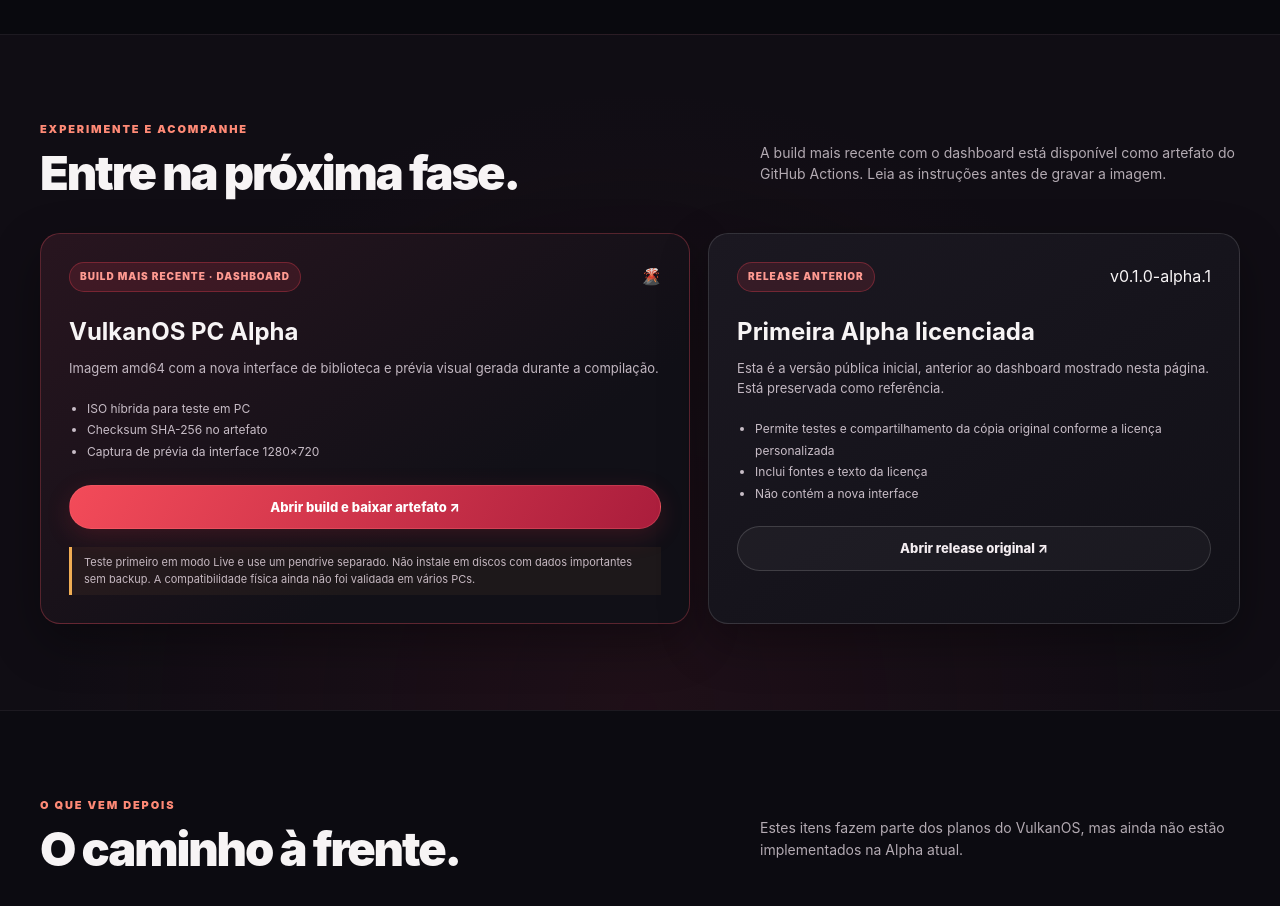
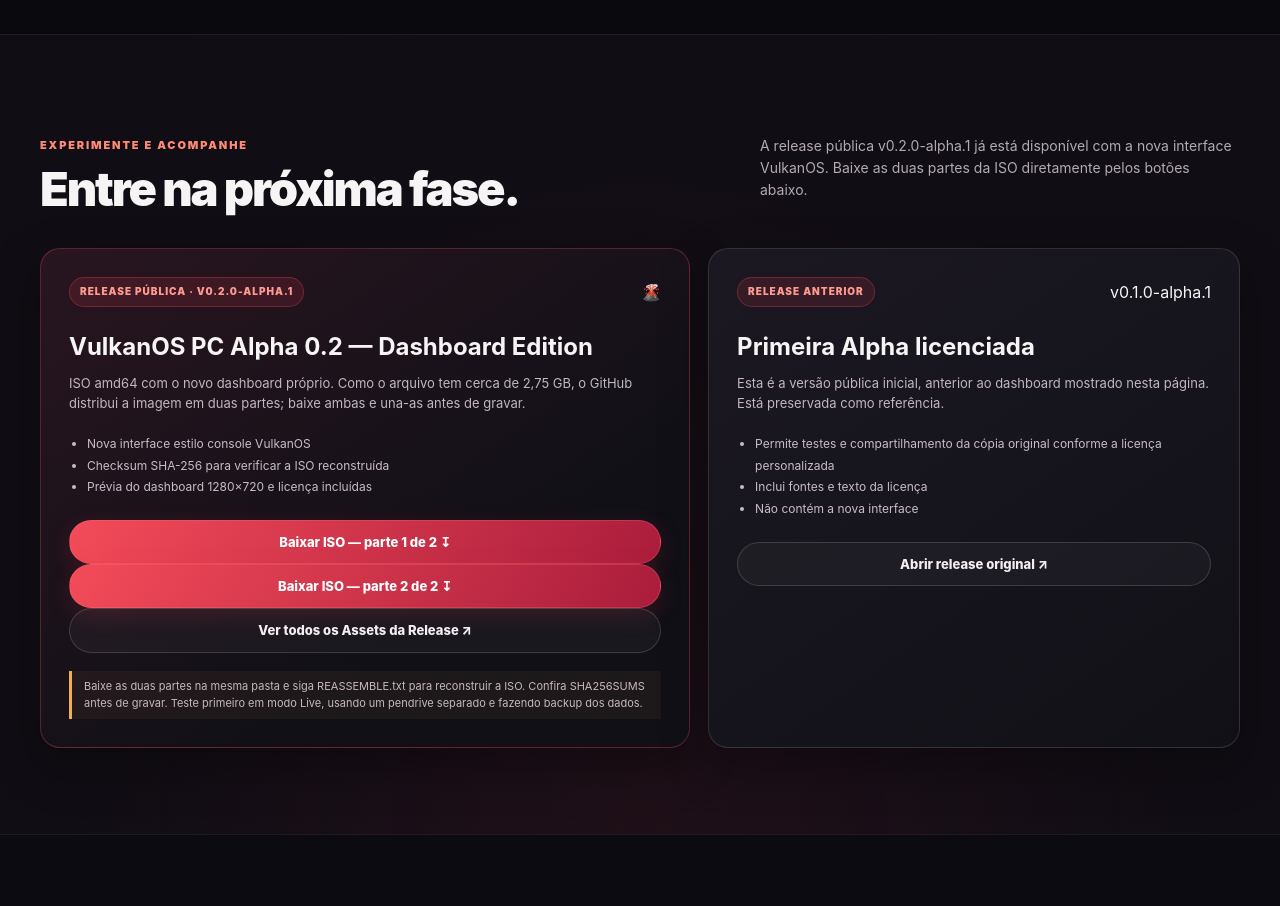
Before and after one commit to enzolas140-ai/vulkanos-flap, a plain HTML site: page index.html in a window 1280 px wide. Shown: the part 2920-3826 px from the top of the page. Drawn offline with Linux system fonts and the light colour scheme.

Commit message:
Atualiza download principal para VulkanOS PC Alpha 0.2

```diff
--- a/index.html
+++ b/index.html
@@ -284,16 +284,18 @@ footer{border-top:1px solid #ffffff13;padding:28px 0;color:#958a95;font-size:11p
   <div class="wrap">
     <div class="section-head">
       <div><div class="kicker">Experimente e acompanhe</div><h2>Entre na próxima fase.</h2></div>
-      <p class="section-intro">A build mais recente com o dashboard está disponível como artefato do GitHub Actions. Leia as instruções antes de gravar a imagem.</p>
+      <p class="section-intro">A release pública v0.2.0-alpha.1 já está disponível com a nova interface VulkanOS. Baixe as duas partes da ISO diretamente pelos botões abaixo.</p>
     </div>
     <div class="download-grid">
       <article class="download-card">
-        <div class="card-top"><span class="pill">Build mais recente · dashboard</span><span>🌋</span></div>
-        <h3>VulkanOS PC Alpha</h3>
-        <p>Imagem amd64 com a nova interface de biblioteca e prévia visual gerada durante a compilação.</p>
-        <ul><li>ISO híbrida para teste em PC</li><li>Checksum SHA-256 no artefato</li><li>Captura de prévia da interface 1280×720</li></ul>
-        <a class="btn btn-primary" href="https://github.com/enzolas140-ai/vulkanos-flap/actions/runs/45919988737" target="_blank" rel="noopener">Abrir build e baixar artefato ↗</a>
-        <div class="warning">Teste primeiro em modo Live e use um pendrive separado. Não instale em discos com dados importantes sem backup. A compatibilidade física ainda não foi validada em vários PCs.</div>
+        <div class="card-top"><span class="pill">Release pública · v0.2.0-alpha.1</span><span>🌋</span></div>
+        <h3>VulkanOS PC Alpha 0.2 — Dashboard Edition</h3>
+        <p>ISO amd64 com o novo dashboard próprio. Como o arquivo tem cerca de 2,75 GB, o GitHub distribui a imagem em duas partes; baixe ambas e una-as antes de gravar.</p>
+        <ul><li>Nova interface estilo console VulkanOS</li><li>Checksum SHA-256 para verificar a ISO reconstruída</li><li>Prévia do dashboard 1280×720 e licença incluídas</li></ul>
+        <a class="btn btn-primary" href="https://github.com/enzolas140-ai/vulkanos-flap/releases/download/v0.2.0-alpha.1/VulkanOS-PC-Alpha-0.2-amd64.iso.part-00">Baixar ISO — parte 1 de 2 ↧</a>
+        <a class="btn btn-primary" href="https://github.com/enzolas140-ai/vulkanos-flap/releases/download/v0.2.0-alpha.1/VulkanOS-PC-Alpha-0.2-amd64.iso.part-01">Baixar ISO — parte 2 de 2 ↧</a>
+        <a class="btn btn-secondary" href="https://github.com/enzolas140-ai/vulkanos-flap/releases/tag/v0.2.0-alpha.1" target="_blank" rel="noopener">Ver todos os Assets da Release ↗</a>
+        <div class="warning">Baixe as duas partes na mesma pasta e siga REASSEMBLE.txt para reconstruir a ISO. Confira SHA256SUMS antes de gravar. Teste primeiro em modo Live, usando um pendrive separado e fazendo backup dos dados.</div>
       </article>
       <article class="download-card secondary-card">
         <div class="card-top"><span class="pill">Release anterior</span><span>v0.1.0-alpha.1</span></div>
```
